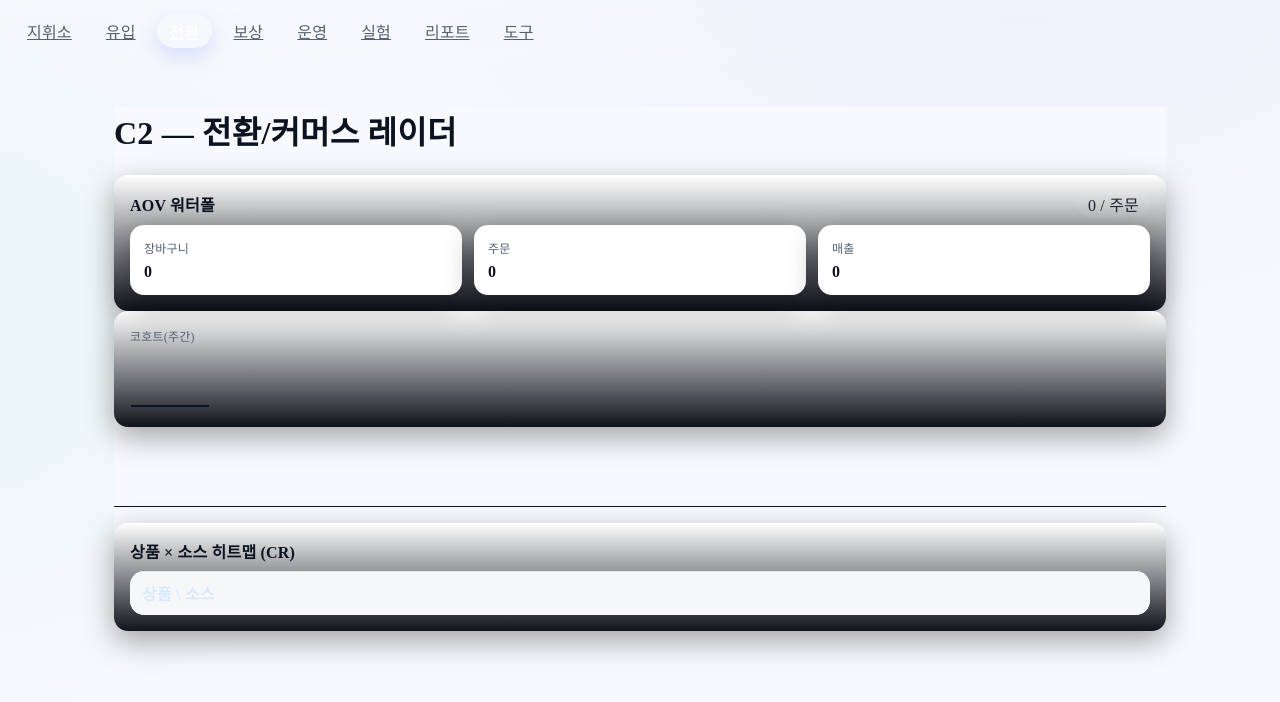
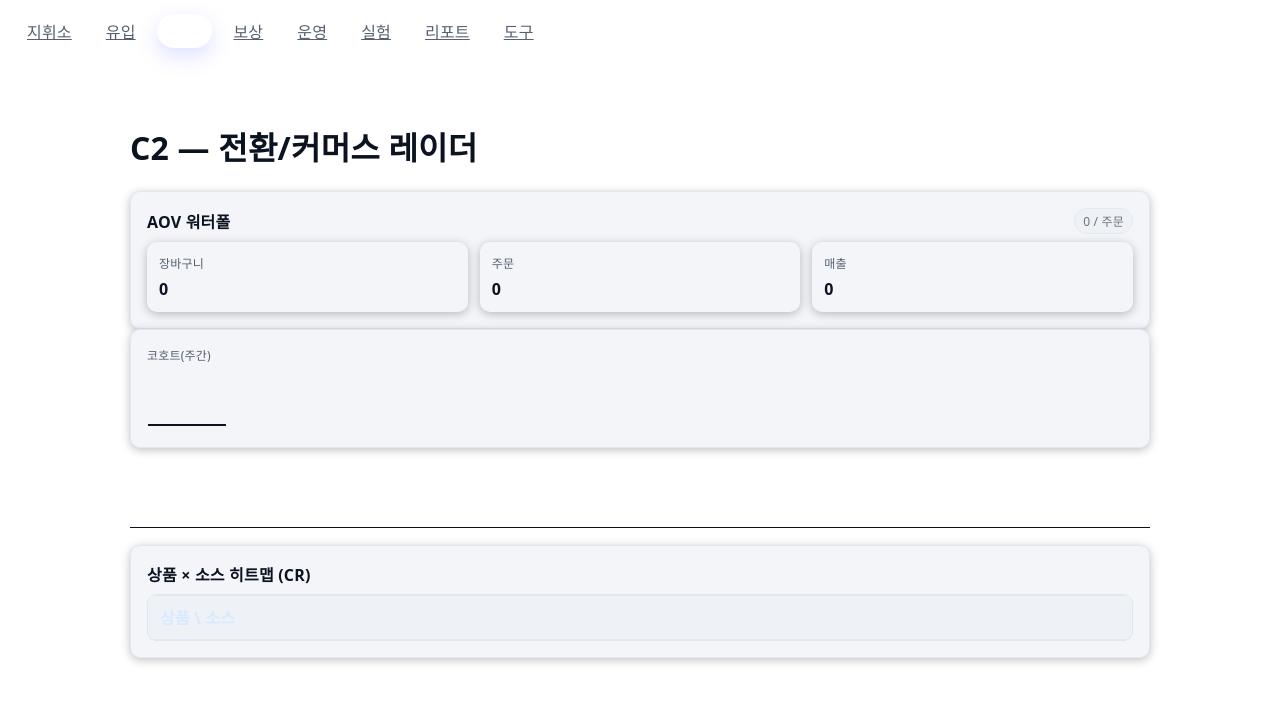
Before and after one commit to sht27363838-glitch/zp-v3.0, a Next.js app: page /commerce in a window 1280 px wide. Shown: the top 702 px of the page. Built offline with nearby package versions, Linux system fonts and the light colour scheme.

Commit message:
Update globals.css

```diff
--- a/app/globals.css
+++ b/app/globals.css
@@ -138,3 +138,109 @@ input:focus, select:focus, textarea:focus{ outline: none; box-shadow: var(--focu
 /* 기존 클래스 보강(호환 유지) */
 .kpi .label, .kpi-label{ color: var(--muted); }
 .kpi .value, .kpi-value{ font-weight:700; }
+
+/* ===== v3.5 visibility & ui tokens (append) ===== */
+:root{
+  /* colors */
+  --bg: #0b0c0f;
+  --fg: #e7e9ee;
+  --fg-muted: #a8b0bd;
+  --panel: #141821;
+  --panel-2: #0f1218;
+  --border: #222838;
+
+  /* accents */
+  --pri: #4fe3c1;
+  --pri-weak: rgba(79,227,193,.12);
+  --warn: #f59e0b;
+  --danger: #ef4444;
+  --success: #22c55e;
+
+  /* layout */
+  --pad: 12px;
+  --gap: 12px;
+  --radius: 10px;
+  --shadow: 0 2px 10px rgba(0,0,0,.25);
+
+  /* effects */
+  --loading: .45;
+}
+
+/* Light mode 자동 대응 */
+@media (prefers-color-scheme: light){
+  :root{
+    --bg: #ffffff;
+    --fg: #0f1115;
+    --fg-muted: #606771;
+    --panel: #f3f5f9;
+    --panel-2: #eef1f6;
+    --border: #e2e8f0;
+    --pri-weak: rgba(37,141,118,.12);
+  }
+}
+
+html, body{
+  background: var(--bg);
+  color: var(--fg);
+  font-family: system-ui, -apple-system, Segoe UI, Roboto, Noto Sans, sans-serif;
+}
+
+/* Cards / badges / btns / table 공통 스타일 — className 그대로 쓰면 예쁘게 나옵니다 */
+.page{ padding: 16px; }
+
+.card{
+  background: var(--panel);
+  border: 1px solid var(--border);
+  border-radius: var(--radius);
+  padding: calc(var(--pad) + 4px);
+  box-shadow: var(--shadow);
+}
+
+.badge{
+  display:inline-flex; align-items:center; gap:6px;
+  padding: 4px 8px; border-radius: 999px;
+  background: var(--panel-2); color: var(--fg-muted);
+  border:1px solid var(--border); font-size:12px;
+}
+.badge.success{ color:#0a2918; background: rgba(34,197,94,.2); border-color: rgba(34,197,94,.35); }
+.badge.danger{  color:#2a0b0b; background: rgba(239,68,68,.2); border-color: rgba(239,68,68,.35); }
+.badge.warn{    color:#2a210b; background: rgba(245,158,11,.2); border-color: rgba(245,158,11,.35); }
+
+.btn{
+  display:inline-flex; align-items:center; justify-content:center;
+  padding: 8px 12px; border-radius: 10px; border:1px solid var(--border);
+  background: var(--panel-2); color: var(--fg);
+  transition: transform .06s ease, filter .15s ease;
+}
+.btn:hover{ transform: scale(1.02); filter: brightness(1.05); }
+.btn:disabled{ opacity: var(--loading); cursor: not-allowed; }
+.btn.primary{ background: var(--pri-weak); border-color: rgba(79,227,193,.35); color: var(--fg); }
+
+.muted{ color: var(--fg-muted); }
+
+/* 표 공용 */
+.table{
+  width: 100%;
+  border-collapse: collapse;
+  background: var(--panel);
+  border:1px solid var(--border);
+  border-radius: var(--radius);
+  overflow: hidden;
+}
+.table th, .table td{
+  padding: 10px 12px; border-bottom:1px solid var(--border);
+  text-align: right; font-variant-numeric: tabular-nums;
+}
+.table th:first-child, .table td:first-child{ text-align: left; }
+.table thead th{ background: var(--panel-2); color: var(--fg); }
+
+/* 스켈레톤 */
+.skeleton{
+  height: 180px;
+  border-radius: var(--radius);
+  background: linear-gradient(90deg, rgba(255,255,255,0.06), rgba(255,255,255,0.12), rgba(255,255,255,0.06));
+  background-size: 200% 100%;
+  animation: sk 1.2s infinite linear;
+  border:1px solid var(--border);
+}
+@keyframes sk{ 0%{background-position:0%} 100%{background-position:200%} }
```
